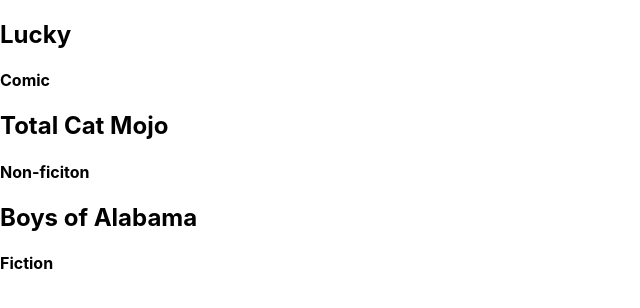
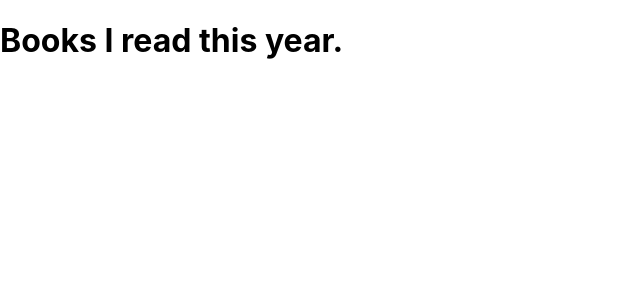
Before and after one commit to Sara-Harvey/book-list-frontend, a React (Create React App) app: page / in a window 1280 px wide. Shown: the top 308 px of the page, without its empty margins (0-640 px from the left). Built offline with nearby package versions, Linux system fonts and the light colour scheme.

Commit message:
added react-router and routes for home, about, with two container components

```diff
--- a/package.json
+++ b/package.json
@@ -8,6 +8,7 @@
     "@testing-library/user-event": "^12.1.10",
     "react": "^17.0.1",
     "react-dom": "^17.0.1",
+    "react-router-dom": "^5.2.0",
     "react-scripts": "4.0.0",
     "web-vitals": "^0.2.4"
   },
--- a/src/App.js
+++ b/src/App.js
@@ -1,21 +1,25 @@
 import React from 'react';
-import BookCard from "./BookCard";
 import "./index.css";
 
-const books = [
-{id: 1, title: 'Lucky', author: 'Gabrielle Bell', category: 'Comic'},
-{id: 2, title: 'Total Cat Mojo', author: 'Jackson Galaxy', category: 'Non-ficiton'},
-{id: 3, title: 'Boys of Alabama', author: 'Genevieve Hudson', category: 'Fiction'},
-]
+import { BrowserRouter as Router, Route, Switch} from 'react-router-dom';
+import Home from './components/Home';
+import About from './components/About';
 
 export default class App extends React.Component {
 render() {
   return (
+
+    <Router>
       <div className="App">
-        {books.map((book) => (
-          < BookCard book={book} />
-        ))}
+
+        <Switch>
+			<Route exact path='/' component={Home}/>
+            <Route exact path='/about' component={About}/>
+        </Switch>
+
       </div>
+    </Router>
+
     );
   }
 }
--- /dev/null
+++ b/src/components/About.js
@@ -0,0 +1,11 @@
+import React from 'react';
+import { Link } from 'react-router-dom'
+
+
+const About = () => {
+  return (
+    <div><h1>Be peaceful, kind and accepting.</h1></div>
+  );
+};
+
+export default About;
--- /dev/null
+++ b/src/components/Home.js
@@ -0,0 +1,12 @@
+import React from 'react';
+import { Link } from 'react-router-dom'
+
+
+const Home = () => {
+  return (
+    <div><h1>Books I read this year.</h1></div>
+  );
+};
+
+
+export default Home;
```
Also changed, not shown: 1 other file (tests, documents, lock files or other folders).
